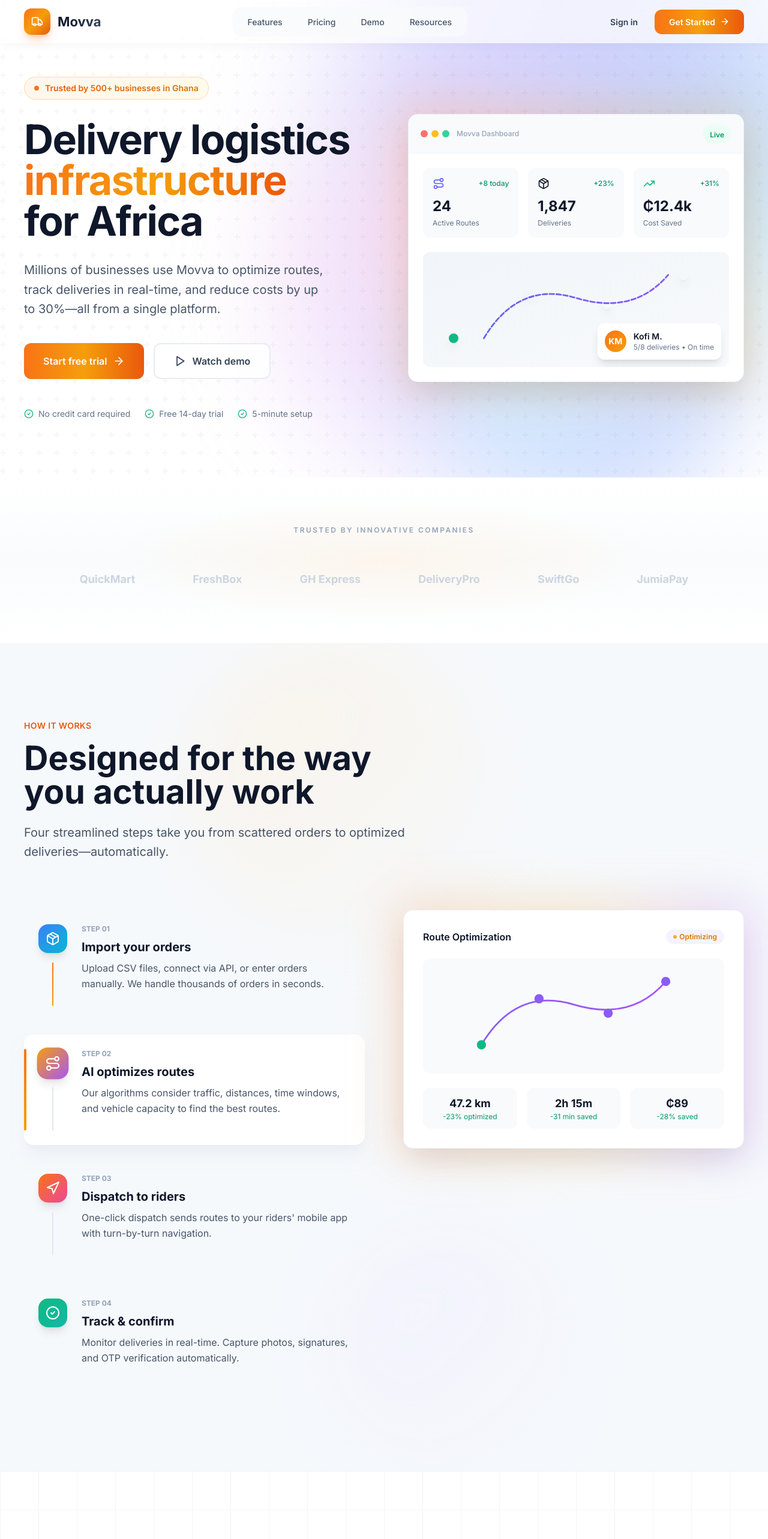
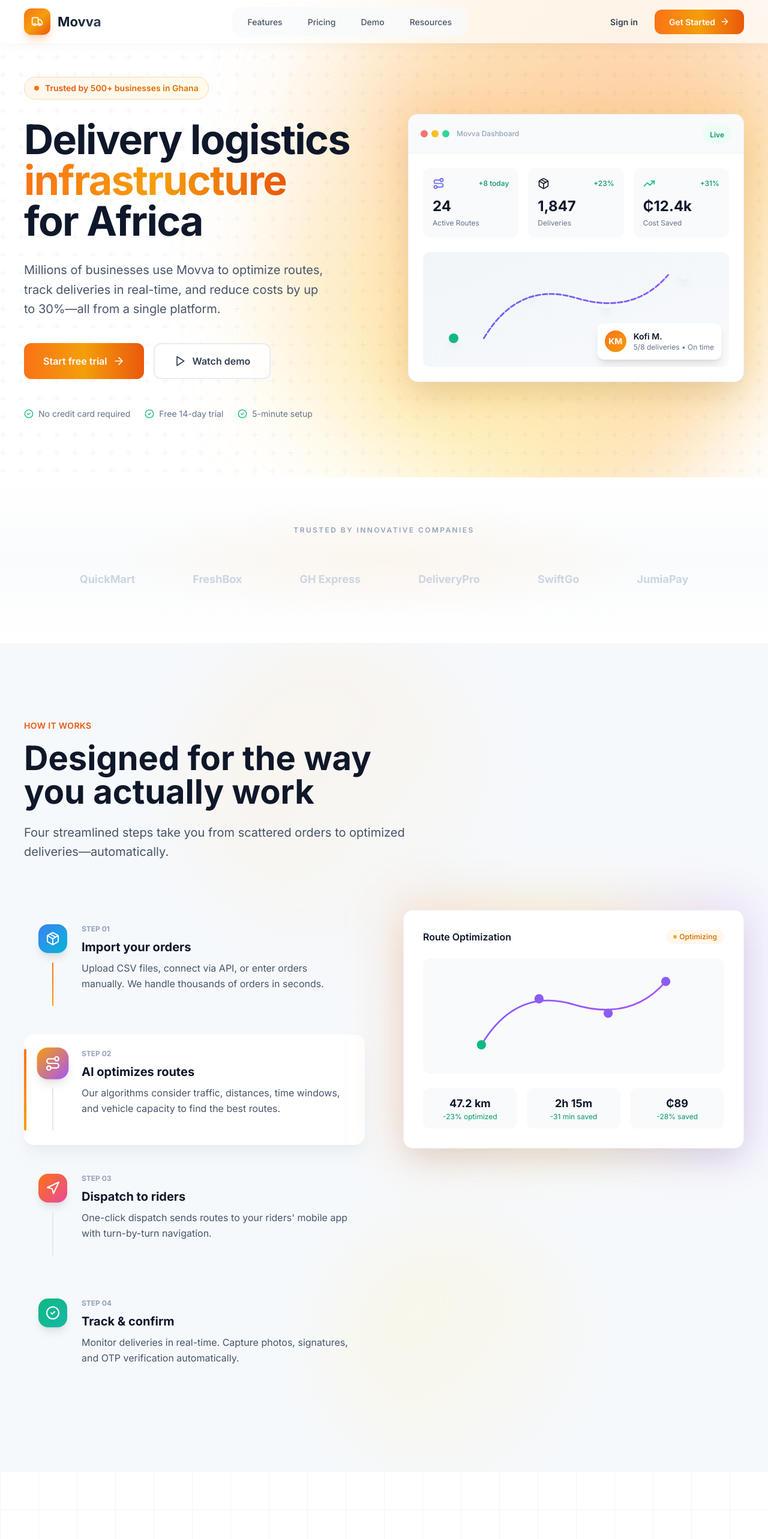
Before and after one commit to salim928/Last-Mile-Delivery-logistics-, a Next.js app in the folder frontend/: page / in a window 1280 px wide. Shown: the top 2566 px of the page at 60% size. Built offline with nearby package versions, Linux system fonts and the light colour scheme.

Commit message:
Fix homepage/landing page - complete orange/amber branding

```diff
--- a/frontend/src/components/landing/PremiumLanding.tsx
+++ b/frontend/src/components/landing/PremiumLanding.tsx
@@ -178,9 +178,9 @@
         <div className="absolute inset-0 overflow-hidden">
           {/* Main gradient mesh */}
           <div className="absolute top-0 right-0 w-[80%] h-[120%] opacity-40">
-            <div className="absolute top-[-20%] right-[-10%] w-[800px] h-[800px] rounded-full bg-gradient-to-br from-violet-400 via-indigo-400 to-cyan-400 blur-[120px]" />
-            <div className="absolute top-[20%] right-[20%] w-[600px] h-[600px] rounded-full bg-gradient-to-br from-pink-300 via-purple-300 to-indigo-400 blur-[100px]" />
-            <div className="absolute bottom-[10%] right-[5%] w-[500px] h-[500px] rounded-full bg-gradient-to-br from-cyan-300 via-blue-300 to-indigo-400 blur-[80px]" />
+            <div className="absolute top-[-20%] right-[-10%] w-[800px] h-[800px] rounded-full bg-gradient-to-br from-amber-400 via-orange-400 to-yellow-400 blur-[120px]" />
+            <div className="absolute top-[20%] right-[20%] w-[600px] h-[600px] rounded-full bg-gradient-to-br from-orange-300 via-amber-300 to-yellow-400 blur-[100px]" />
+            <div className="absolute bottom-[10%] right-[5%] w-[500px] h-[500px] rounded-full bg-gradient-to-br from-yellow-300 via-amber-300 to-orange-400 blur-[80px]" />
           </div>
           {/* Subtle grid overlay */}
           <div
@@ -434,7 +434,7 @@
         {/* Background decoration */}
         <div className="absolute inset-0">
           <div className="absolute top-0 left-1/4 w-[500px] h-[500px] bg-gradient-to-br from-orange-100/50 to-transparent rounded-full blur-3xl" />
-          <div className="absolute bottom-0 right-1/4 w-[400px] h-[400px] bg-gradient-to-br from-violet-100/50 to-transparent rounded-full blur-3xl" />
+          <div className="absolute bottom-0 right-1/4 w-[400px] h-[400px] bg-gradient-to-br from-amber-100/50 to-transparent rounded-full blur-3xl" />
         </div>
 
         <div className="relative z-10 max-w-[1400px] mx-auto px-6 lg:px-10">
@@ -589,7 +589,7 @@
                           ))}
                         </div>
                         <div className="mt-6 p-4 bg-orange-50 rounded-xl border border-orange-100">
-                          <p className="text-sm text-indigo-700"><strong>247 orders</strong> imported successfully</p>
+                          <p className="text-sm text-orange-700"><strong>247 orders</strong> imported successfully</p>
                         </div>
                       </motion.div>
                     )}
@@ -603,7 +603,7 @@
                       >
                         <div className="flex items-center justify-between mb-6">
                           <h4 className="font-semibold text-slate-900">Route Optimization</h4>
-                          <span className="px-3 py-1 bg-violet-50 text-amber-600 text-xs font-semibold rounded-full flex items-center gap-1">
+                          <span className="px-3 py-1 bg-orange-50 text-amber-600 text-xs font-semibold rounded-full flex items-center gap-1">
                             <span className="w-1.5 h-1.5 bg-amber-500 rounded-full animate-pulse" />
                             Optimizing
                           </span>
@@ -955,9 +955,9 @@
                 transition={{ delay: 0.2 }}
                 className="group"
               >
-                <div className="relative p-8 rounded-3xl bg-gradient-to-br from-violet-50 via-white to-purple-50 border border-violet-200/50 hover:shadow-2xl hover:shadow-violet-200/40 hover:-translate-y-1 transition-all duration-500 overflow-hidden">
+                <div className="relative p-8 rounded-3xl bg-gradient-to-br from-orange-50 via-white to-amber-50 border border-orange-200/50 hover:shadow-2xl hover:shadow-orange-200/40 hover:-translate-y-1 transition-all duration-500 overflow-hidden">
                   {/* Subtle pattern */}
-                  <div className="absolute inset-0 bg-[radial-gradient(circle_at_bottom_left,_var(--tw-gradient-stops))] from-violet-100/50 via-transparent to-transparent" />
+                  <div className="absolute inset-0 bg-[radial-gradient(circle_at_bottom_left,_var(--tw-gradient-stops))] from-orange-100/50 via-transparent to-transparent" />
 
                   <div className="relative">
                     <div className="relative w-14 h-14 rounded-2xl bg-gradient-to-br from-amber-500 to-purple-500 flex items-center justify-center mb-6 shadow-lg shadow-amber-500/25">
@@ -970,7 +970,7 @@
                     </p>
                     <div className="flex flex-wrap gap-2">
                       {['iOS', 'Android', 'Offline'].map((tag) => (
-                        <span key={tag} className="px-4 py-1.5 bg-violet-100/80 text-violet-700 text-xs font-semibold rounded-full border border-violet-200/50">
+                        <span key={tag} className="px-4 py-1.5 bg-orange-100/80 text-orange-700 text-xs font-semibold rounded-full border border-orange-200/50">
                           {tag}
                         </span>
                       ))}
@@ -1075,7 +1075,7 @@
             >
               Powering deliveries
               <br />
-              <span className="bg-gradient-to-r from-cyan-400 to-violet-400 bg-clip-text text-transparent">across Ghana</span>
+              <span className="bg-gradient-to-r from-orange-400 to-amber-400 bg-clip-text text-transparent">across Ghana</span>
             </motion.h2>
           </div>
 
@@ -1092,7 +1092,7 @@
                 value: '30%',
                 label: 'Cost Reduction',
                 description: 'Average client savings',
-                gradient: 'from-violet-400 to-purple-500',
+                gradient: 'from-orange-400 to-amber-500',
               },
               {
                 value: '99.2%',
@@ -1152,10 +1152,10 @@
                 initial={{ opacity: 0, y: 20 }}
                 whileInView={{ opacity: 1, y: 0 }}
                 viewport={{ once: true }}
-                className="inline-flex items-center gap-2 px-4 py-1.5 rounded-full bg-orange-100/60 backdrop-blur-sm border border-indigo-200/50 mb-6"
+                className="inline-flex items-center gap-2 px-4 py-1.5 rounded-full bg-orange-100/60 backdrop-blur-sm border border-orange-200/50 mb-6"
               >
                 <span className="w-2 h-2 rounded-full bg-orange-500 animate-pulse" />
-                <span className="text-sm font-semibold text-indigo-700">Why Businesses Choose Us</span>
+                <span className="text-sm font-semibold text-orange-700">Why Businesses Choose Us</span>
               </motion.div>
               <motion.h2
                 initial={{ opacity: 0, y: 20 }}
@@ -1266,7 +1266,7 @@
           ================================================================ */}
       <section className="relative py-36 overflow-hidden">
         {/* Premium dark gradient background */}
-        <div className="absolute inset-0 bg-[radial-gradient(ellipse_at_center,_var(--tw-gradient-stops))] from-indigo-950 via-slate-900 to-slate-950" />
+        <div className="absolute inset-0 bg-[radial-gradient(ellipse_at_center,_var(--tw-gradient-stops))] from-slate-950 via-slate-900 to-slate-950" />
 
         {/* Animated gradient orbs */}
         <div className="absolute top-1/2 left-1/2 -translate-x-1/2 -translate-y-1/2 w-[1000px] h-[1000px]">
```
